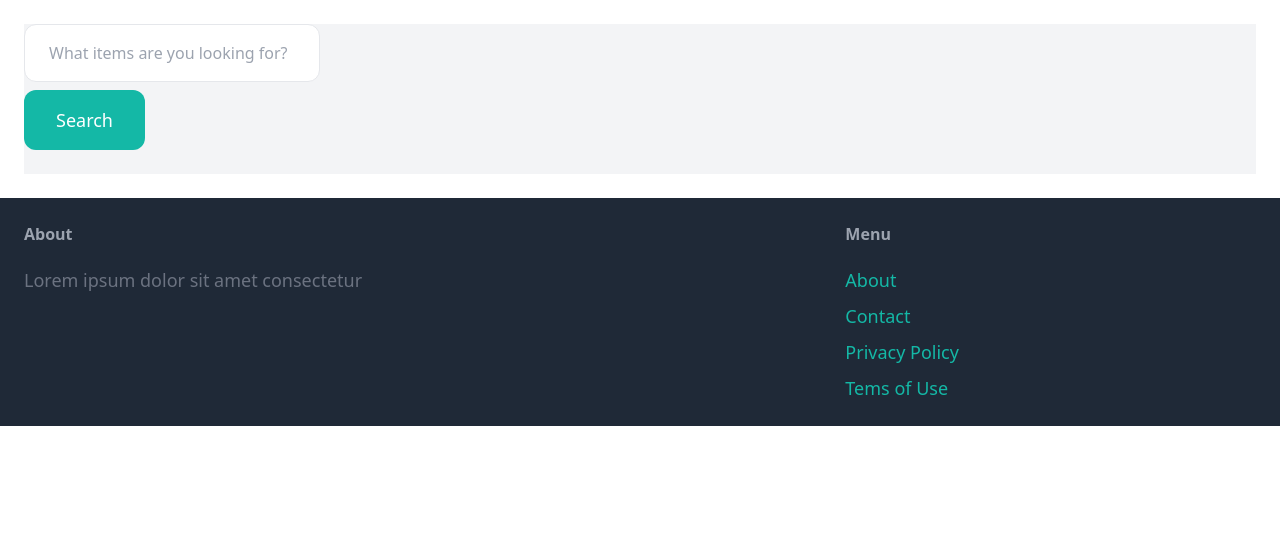
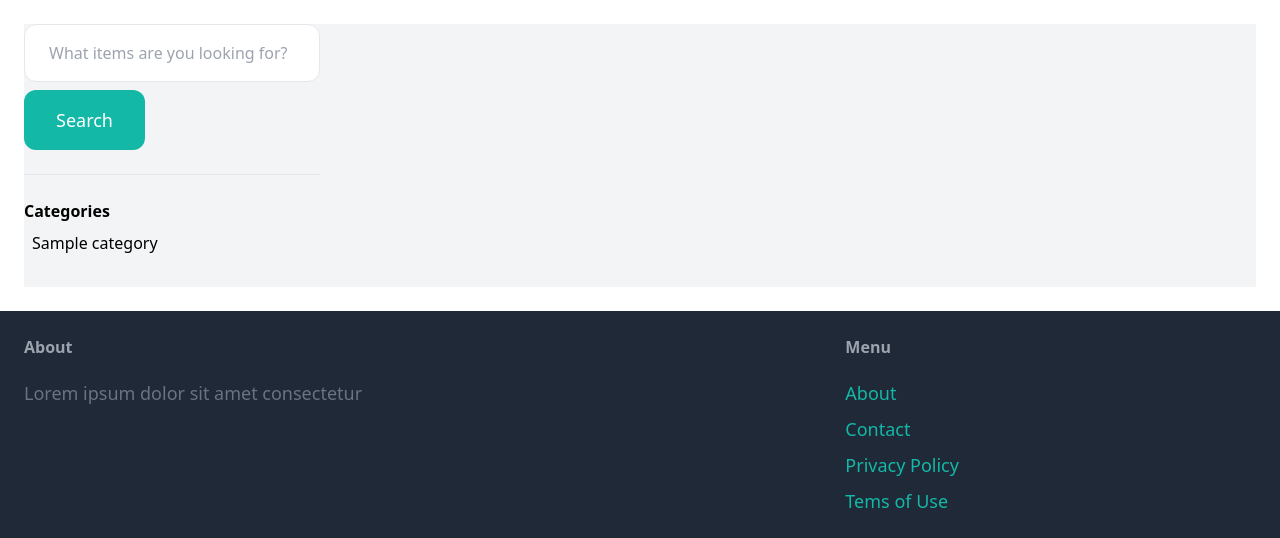
Before and after one commit to kevinadhiguna/django-marketplace-app, a Django app: page /items/ in a window 1280 px wide. Shown: the part 77-615 px from the top of the page. Run offline with Django 4.2, Linux system fonts and the light colour scheme; tables that the repository leaves empty hold one stand-in row (values such as "Sample post"); some libraries are stand-ins or nearby versions.

Commit message:
feat: display available categories in side bar

```diff
--- a/item/templates/item/items.html
+++ b/item/templates/item/items.html
@@ -17,6 +17,20 @@
         Search
       </button>
     </form>
+
+    <hr class="my-6">
+
+    <p class="font-semibold">Categories</p>
+
+    <ul>
+      {%for category in categories %}
+      <li class="py-2 px-2 rounded-xl">
+        <a href="{% url 'item:items' %}?query={{ query }}&category={{ category.id }}">
+          {{ category.name }}
+        </a>
+      </li>
+      {% endfor %}
+    </ul>
   </div>
 
   <div class="col-span-3">
```
